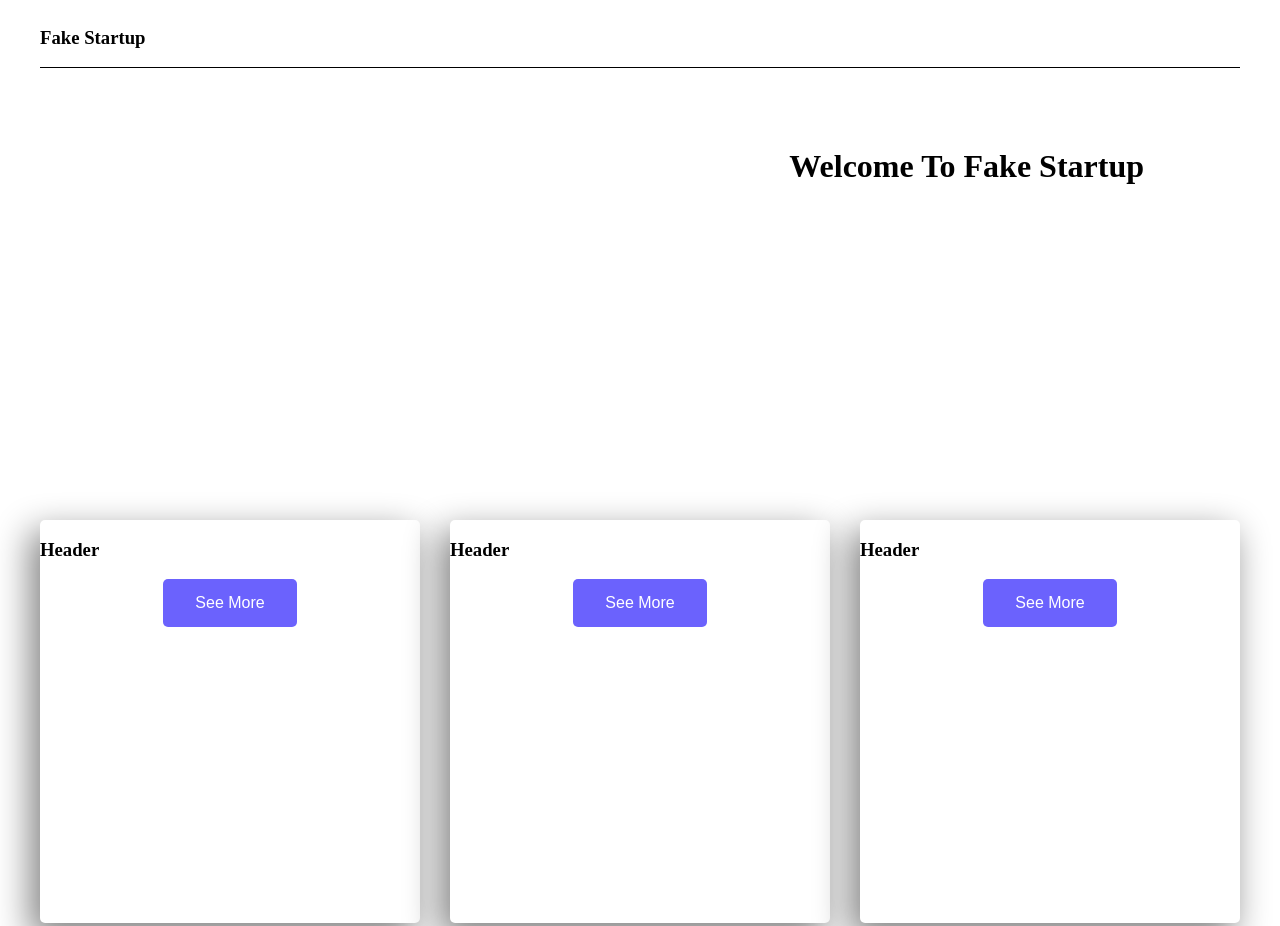
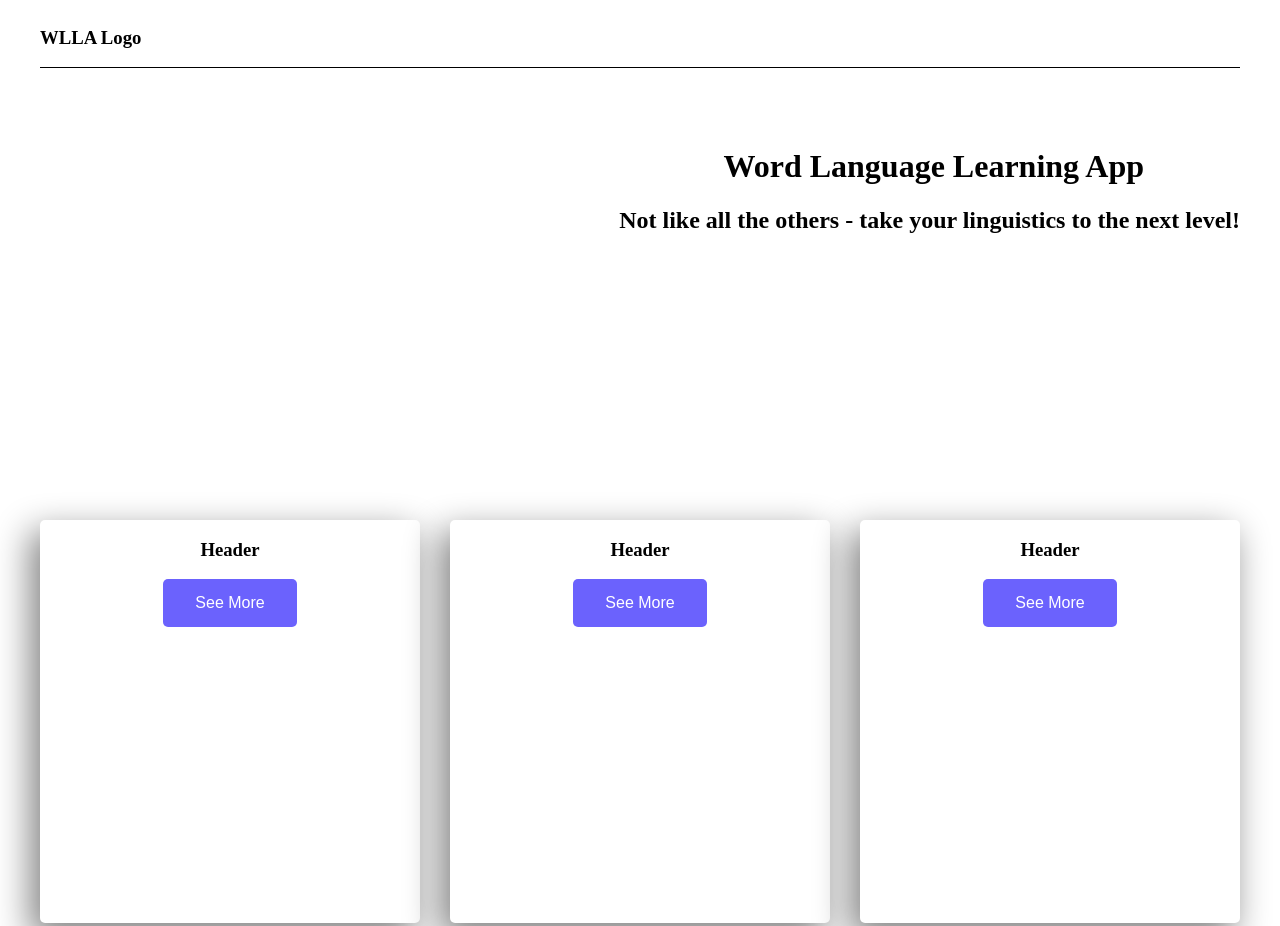
Before and after one commit to patk80/Landing-Page-For-Portfolio, a plain HTML site: page index.html in a window 1280 px wide. Shown: the top 926 px of the page. Drawn offline with Linux system fonts and the light colour scheme.

Commit message:
Adding Words for the fake App

```diff
--- a/index.html
+++ b/index.html
@@ -12,12 +12,12 @@
     <div class="wrapper">
 
         <div class="nav">
-            <h3>Fake Startup</h3>
+            <h3 class="logo">WLLA Logo</h3>
         </div>
 
         <div class="hero">
-            <h1>Welcome To Fake Startup</h1>
-            <h2></h2>
+            <h1>Word Language Learning App</h1>
+            <h2>Not like all the others - take your linguistics to the next level!</h2>
         </div>
 
         <div class="section">
--- a/styles.css
+++ b/styles.css
@@ -17,6 +17,10 @@
     grid-column-end: 4; */
     grid-column: 1 / 4;
     border-bottom: 1px solid #000;
+}
+
+.logo {
+    text-align: left;
 }
 
 .hero {
@@ -41,9 +45,8 @@ h1 {
     margin-top: 1em;
 }
 
-h2 {
+h3 {
     text-align: center;
-    margin-top: 5em;
 }
 
 .cards {
```
